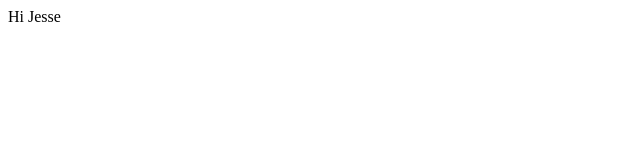
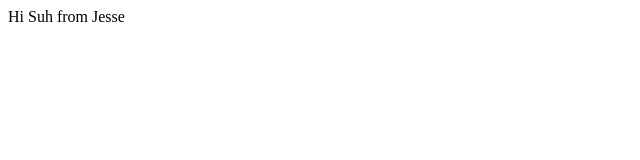
Before and after one commit to jwang1919/Page-Title-1, a plain HTML site: page index.html in a window 1280 px wide. Shown: the full height of the page, 0-640 px from the left. Drawn offline with Linux system fonts and the light colour scheme.

Commit message:
Created using Popcode: https://popcode.org

```diff
--- a/index.html
+++ b/index.html
@@ -4,6 +4,6 @@
         <title>Page Title</title>
     </head>
     <body>
-        Hi Jesse
+        Hi Suh from  Jesse
     </body>
 </html>
```
